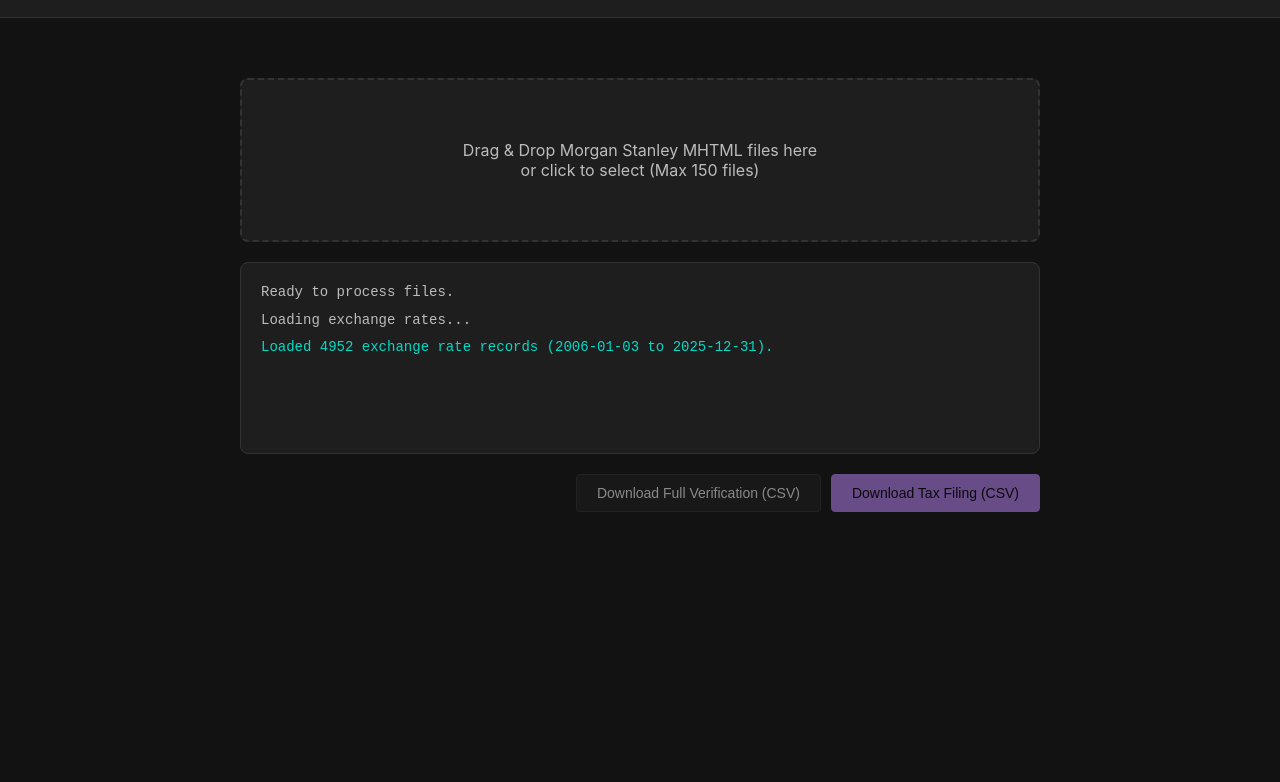
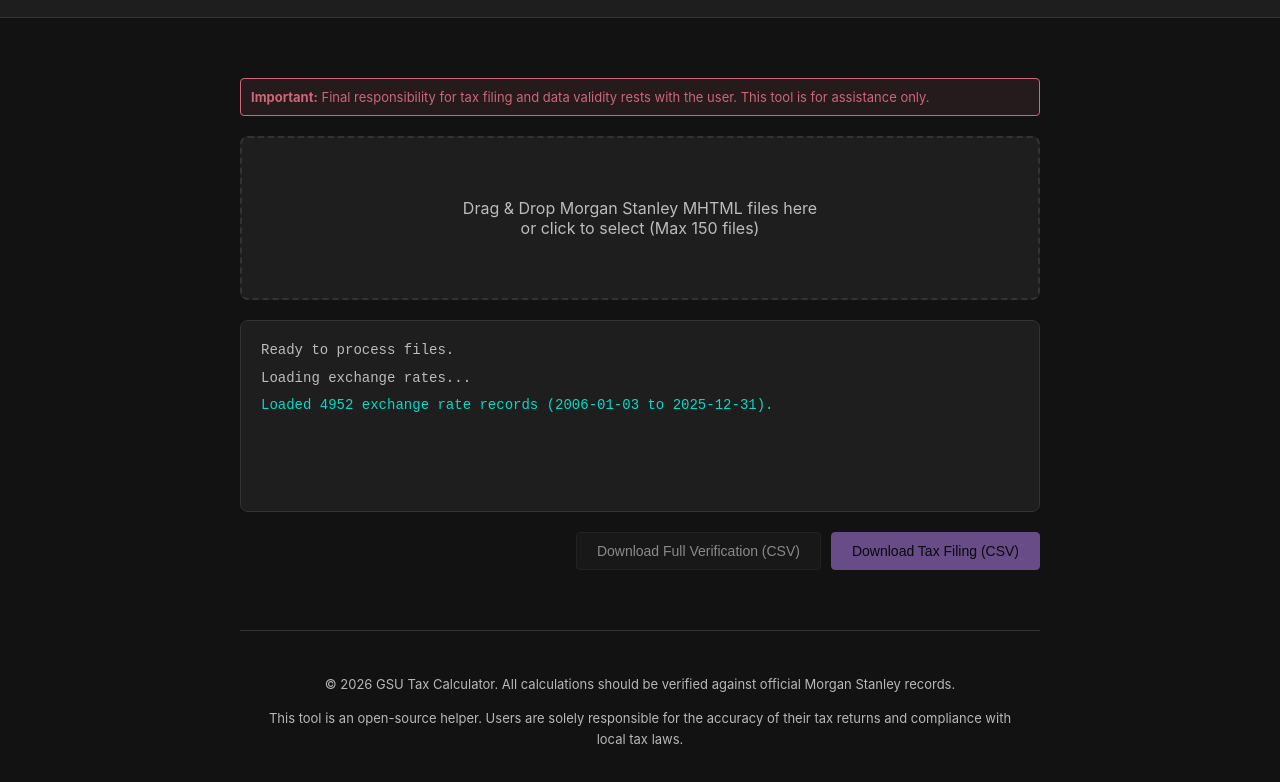
Before and after one commit to nambin/gsu.tax, a website built with Vite: page index.html in a window 1280 px wide. Shown: the part 52-834 px from the top of the page. Before the commit the page ends 800 px from the top, so only its background shows below. Built offline with nearby package versions, Linux system fonts and the light colour scheme.

Commit message:
Warning message in the webpage. README file.

```diff
--- a/index.html
+++ b/index.html
@@ -146,6 +146,26 @@
       border-color: #d0a8ff;
     }
 
+    .footer {
+      margin-top: 60px;
+      padding: 30px 20px;
+      text-align: center;
+      color: var(--text-secondary);
+      font-size: 13px;
+      border-top: 1px solid var(--border-color);
+      line-height: 1.6;
+    }
+
+    .disclaimer-box {
+      background-color: rgba(207, 102, 121, 0.1);
+      border: 1px solid var(--error-color);
+      border-radius: 4px;
+      padding: 10px;
+      margin-bottom: 20px;
+      font-size: 13px;
+      color: var(--error-color);
+    }
+
     .drop-zone * {
       pointer-events: none;
     }
@@ -157,6 +177,11 @@
     <h1>GSU Tax Calculator</h1>
   </header>
   <div class="container">
+    <div class="disclaimer-box">
+      <strong>Important:</strong> Final responsibility for tax filing and data validity rests with the user. This tool
+      is for assistance only.
+    </div>
+
     <div id="drop-zone" class="drop-zone">
       <p>Drag & Drop Morgan Stanley MHTML files here<br>or click to select (Max 150 files)</p>
       <input type="file" id="file-input" multiple accept=".mhtml" />
@@ -170,6 +195,12 @@
       <button id="download-full-btn" disabled>Download Full Verification (CSV)</button>
       <button id="download-tax-btn" class="primary-btn" disabled>Download Tax Filing (CSV)</button>
     </div>
+
+    <footer class="footer">
+      <p>© 2026 GSU Tax Calculator. All calculations should be verified against official Morgan Stanley records.</p>
+      <p>This tool is an open-source helper. Users are solely responsible for the accuracy of their tax returns and
+        compliance with local tax laws.</p>
+    </footer>
   </div>
   <script type="module" src="/src/main.ts"></script>
 </body>
```
Also changed, not shown: README.md (added).
